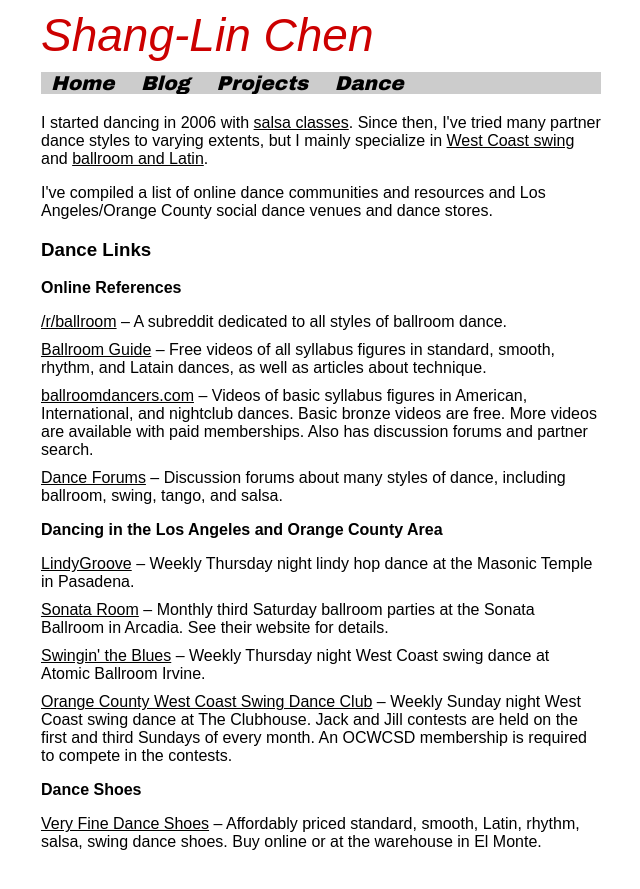
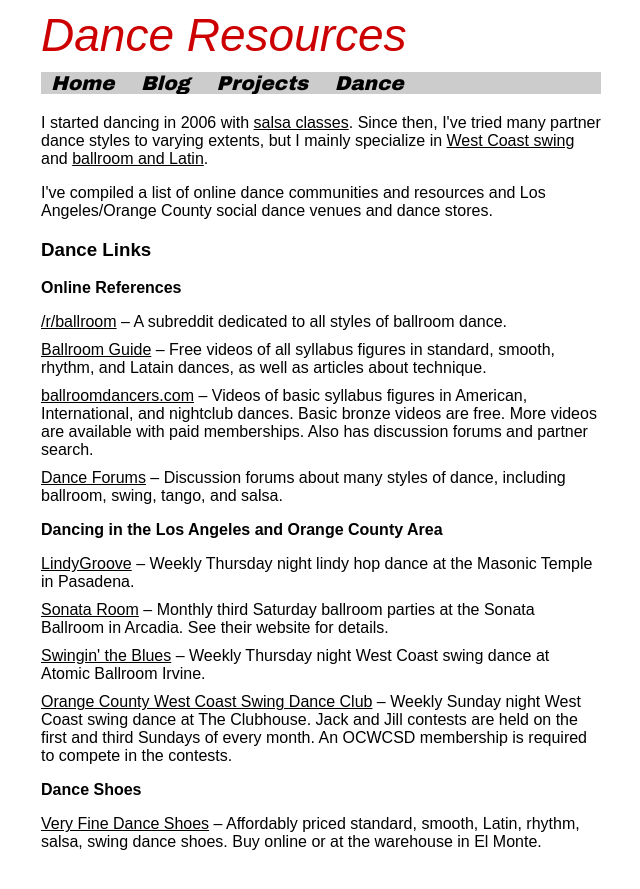
Before and after one commit to shang-lin/shang-lin.github.io, a Jekyll site: the page built from dance/index.html, in a window 1280 px wide. Shown: the top 889 px of the page, without its empty margins (319-959 px from the left). Built offline with Jekyll 4.4.1, drawn with Linux system fonts in a browser that asks for light colours; some web fonts are replaced.

Commit message:
Added logo front matter variable to change logo text. Changed title of the dance page to "Dance Resources."

```diff
--- a/_layouts/default.html
+++ b/_layouts/default.html
@@ -13,7 +13,7 @@
 <body>
 
    <div id="main">
-   <div id="logo">Shang-Lin Chen</div>
+     <div id="logo">{{page.logo}}</div>
 	{% include nav.html %}
 	<div class="content">
 	{{content}}
--- a/dance/index.html
+++ b/dance/index.html
@@ -3,6 +3,7 @@ type: page
 title: Shang-Lin Chen - Dance Resources - Los Angeles
 description: A collection of online dance references and social dance venues and dance stores in the Los Angeles/San Gabriel Valley area.
 layout: default
+logo: Dance Resources
 redirect_from:
  - /dance.html
 ---
```
Also changed, not shown: index.md (+1 -0 lines).
